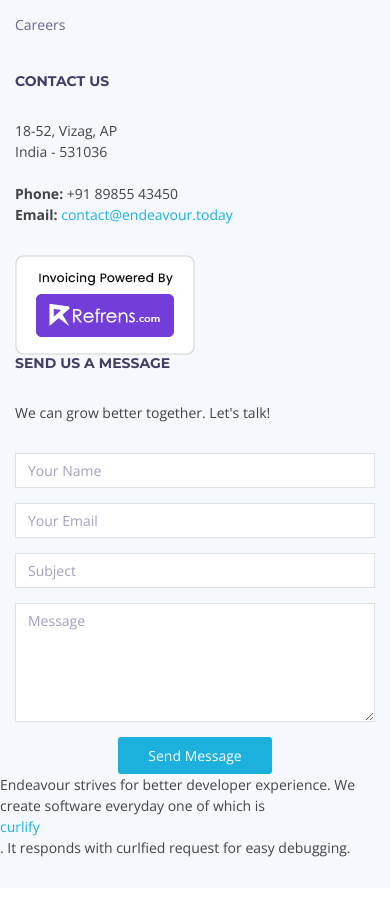
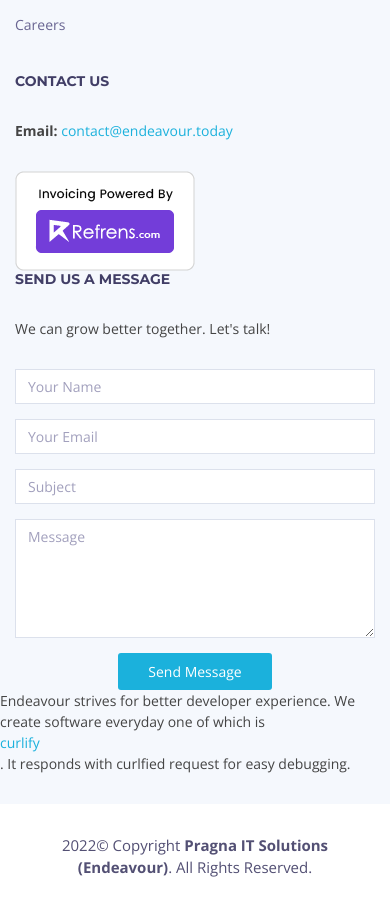
Before and after one commit to Endeavour-Services/endeavour.today, a plain HTML site: page src/index.html in a window 390 px wide. Shown: the part 11010-11930 px from the top of the page. Drawn offline with nearby package versions, Linux system fonts and the light colour scheme; files whose address does not match are found by name.

```diff
--- a/src/index.html
+++ b/src/index.html
@@ -706,10 +706,6 @@
                   <div class="footer-links">
                     <h4>Contact Us</h4>
                     <p>
-                      18-52, Vizag, AP<br>
-                      India - 531036 <br>
-                      <br>
-                      <strong>Phone:</strong> +91 89855 43450 <br>
                       <strong>Email:</strong> <a href="mailto:contact@endeavour.today">contact@endeavour.today</a> <br>
                     </p>
                   </div>
```
